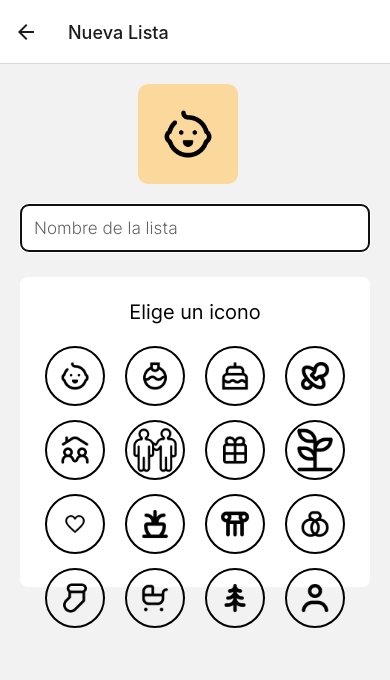
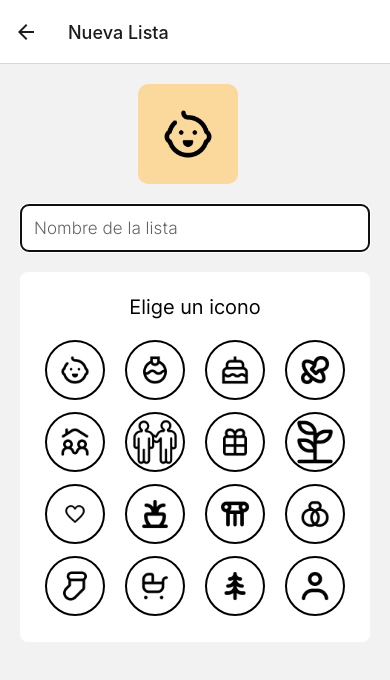
Before and after one commit to Cayetano97/WishList, a React Native app in the folder FrontEnd/: screen /NewList in a window 390 px wide. Shown: the top 680 px of the page. Built offline with nearby package versions, Linux system fonts and the light colour scheme.

Commit message:
Refactor Icons

```diff
--- a/FrontEnd/Global.js
+++ b/FrontEnd/Global.js
@@ -1,5 +1,5 @@
 const globals = {
-  IP: "http://192.168.1.85:8000",
+  IP: "http://192.168.1.113:8000",
 };
 
 export default globals;
--- a/FrontEnd/Globalstyles.js
+++ b/FrontEnd/Globalstyles.js
@@ -203,20 +203,43 @@ const globalstyles = StyleSheet.create({
 
     // Screen create list and collection styles
 
-    title: {
-        fontSize: 22,
-        fontFamily: "Inter_500Medium",
-        paddingVertical: 5,
+    cardIcons: {
+        height: 370,
+        marginVertical: 10,
     },
 
-    cardIcons: {
-        height: 310,
-        marginTop: 15,
-        marginBottom: 20,
+    textChooseIcon: {
+        fontFamily: "Inter_400Regular",
+        fontSize: 20,
+        marginTop: 10,
+        marginBottom: 15,
+        textAlign: "center",
     },
 
-    textIcon: {
+    mainIcons: {
+        display: "flex",
+        flexDirection: "row",
+        flexWrap: "wrap",
+        justifyContent: "center",
+    },
 
+    borderImage: {
+        justifyContent: "center",
+        alignItems: "center",
+        marginHorizontal: 10,
+        marginVertical: 6,
+        borderRadius: 500,
+        borderColor: "#000",
+        borderWidth: 2,
+        width: 60,
+        height: 60,
+    },
+
+    mainImages: {
+        width: 70,
+        height: 70,
+        zIndex: 2,
+        position: "absolute",
     },
 });
 
--- /dev/null
+++ b/FrontEnd/components/Icons/Icons.jsx
@@ -0,0 +1,45 @@
+import globalstyles from "../../Globalstyles";
+import { View, Text, Image, Pressable } from "react-native";
+import { useState } from "react";
+
+const Icons = (props) => {
+  const [pressedIcons, setPressedIcons] = useState(false);
+
+  const handlePress = (icon) => {
+    props.setImage(icon.image);
+    props.setImageName(icon.name);
+    setPressedIcons({ [icon.name]: true });
+  };
+
+  return (
+    <View style={[globalstyles.card, props.cardIcons]}>
+      <Text style={globalstyles.textChooseIcon}>Elige un icono</Text>
+      <View style={globalstyles.mainIcons}>
+        {props.iconArray.map((icon) => {
+          const isPressed = pressedIcons[icon.name];
+
+          return (
+            <Pressable
+              key={icon.name}
+              onPress={() => {
+                handlePress(icon);
+              }}
+              onBlur={() => setPressedIcons({ [icon.name]: false })}
+            >
+              <View
+                style={[
+                  globalstyles.borderImage,
+                  isPressed && props.pressableImage,
+                ]}
+              >
+                <Image source={icon.image} style={globalstyles.mainImages} />
+              </View>
+            </Pressable>
+          );
+        })}
+      </View>
+    </View>
+  );
+};
+
+export default Icons;
--- a/FrontEnd/components/Lists/NewList.jsx
+++ b/FrontEnd/components/Lists/NewList.jsx
@@ -10,6 +10,7 @@ import {
   Pressable,
 } from "react-native";
 import { useRef, useState, useEffect } from "react";
+import Icons from "../Icons/Icons";
 
 import Baby from "../../assets/img/stuffs/Baby.png";
 import Ball from "../../assets/img/stuffs/Ball.png";
@@ -66,7 +67,7 @@ const NewList = () => {
       </View>
       <TextInput
         ref={inputRef}
-        focusable={focus}
+        eidatble={true}
         onFocus={() => setFocus(true)}
         onBlur={() => setFocus(false)}
         style={[
@@ -77,25 +78,13 @@ const NewList = () => {
         ]}
         placeholder={"Nombre de la lista"}
       />
-      <View style={[globalstyles.card, globalstyles.cardIcons]}>
-        <Text style={styles.textIcon}>Elige un icono</Text>
-        <View style={styles.stuffIcons}>
-          {stuffIcons.map((stuff) => {
-            return (
-              <Pressable
-                key={stuff.name}
-                style={styles.stuffCards}
-                onPress={() => {
-                  setImage(stuff.image), setImageName(stuff.name);
-                }}
-              >
-                <View style={styles.stuffBorder} />
-                <Image source={stuff.image} style={styles.stuffImages} />
-              </Pressable>
-            );
-          })}
-        </View>
-      </View>
+      <Icons
+        iconArray={stuffIcons}
+        cardIcons={globalstyles.cardIcons}
+        setImage={setImage}
+        setImageName={setImageName}
+        pressableImage={styles.pressableImage}
+      />
     </ScrollView>
   );
 };
@@ -115,54 +104,8 @@ const styles = StyleSheet.create({
     height: 120,
   },
 
-  //   stuffIcons: {
-  //     height: 310,
-  //     marginTop: 15,
-  //     marginBottom: 20,
-  //   },
-
-  textIcon: {
-    fontFamily: "Inter_400Regular",
-    fontSize: 20,
-    marginTop: 10,
-    marginBottom: 15,
-    textAlign: "center",
-  },
-
-  stuffIcons: {
-    display: "flex",
-    flexDirection: "row",
-    flexWrap: "wrap",
-    justifyContent: "center",
-  },
-
-  animalIcons: {
-    display: "flex",
-    flexDirection: "row",
-    flexWrap: "wrap",
-    justifyContent: "center",
-  },
-
-  stuffCards: {
-    display: "flex",
-    justifyContent: "center",
-    alignItems: "center",
-    marginVertical: 7,
-  },
-
-  stuffBorder: {
+  pressableImage: {
+    backgroundColor: "#fbd99d",
     borderRadius: 500,
-    borderColor: "#000",
-    borderWidth: 2,
-    width: 60,
-    height: 60,
-    marginHorizontal: 10,
-  },
-
-  stuffImages: {
-    width: 70,
-    height: 70,
-    zIndex: 2,
-    position: "absolute",
   },
 });
--- a/FrontEnd/components/Login-Register/Customize-Profile.jsx
+++ b/FrontEnd/components/Login-Register/Customize-Profile.jsx
@@ -1,3 +1,4 @@
+import globalstyles from "../../Globalstyles";
 import { useState, useEffect } from "react";
 import {
   View,
@@ -22,8 +23,8 @@ import Pig from "../../assets/img/animals/Pig.png";
 import Sheep from "../../assets/img/animals/Sheep.png";
 import Whale from "../../assets/img/animals/Whale.png";
 
-import globalstyles from "../../Globalstyles";
 import { getUserInfo, updateUserInfo } from "../../fetch/UserFetch";
+import Icons from "../Icons/Icons";
 
 const CustomizeProfile = ({ route }) => {
   const [image, setImage] = useState(Jellyfish);
@@ -104,26 +105,13 @@ const CustomizeProfile = ({ route }) => {
               <Text style={styles.unsernameText}>{data.username}</Text>
             </View>
           </View>
-          <View style={[globalstyles.card, styles.icons]}>
-            {/* <View style={[globalstyles.card, globalstyles.cardIcons]}> */}
-            <Text style={styles.textIcon}>Elige un icono</Text>
-            <View style={styles.animalIcons}>
-              {animalIcons.map((animal) => {
-                return (
-                  <Pressable
-                    key={animal.name}
-                    style={styles.animalCards}
-                    onPress={() => {
-                      setImage(animal.image), setImageName(animal.name);
-                    }}
-                  >
-                    <View style={styles.animalBorder} />
-                    <Image source={animal.image} style={styles.animalImages} />
-                  </Pressable>
-                );
-              })}
-            </View>
-          </View>
+          <Icons
+            cardIcons={styles.icons}
+            iconArray={animalIcons}
+            setImage={setImage}
+            setImageName={setImageName}
+            pressableImage={styles.pressableImage}
+          />
           <Pressable
             style={[globalstyles.button, globalstyles.purpleMainButton]}
             onPress={handleCreate}
@@ -216,41 +204,8 @@ const styles = StyleSheet.create({
     marginBottom: 20,
   },
 
-  textIcon: {
-    fontFamily: "Inter_400Regular",
-    fontSize: 20,
-    marginTop: 10,
-    marginBottom: 15,
-    textAlign: "center",
-  },
-
-  animalIcons: {
-    display: "flex",
-    flexDirection: "row",
-    flexWrap: "wrap",
-    justifyContent: "center",
-  },
-
-  animalCards: {
-    display: "flex",
-    justifyContent: "center",
-    alignItems: "center",
-    marginVertical: 7,
-  },
-
-  animalBorder: {
+  pressableImage: {
+    backgroundColor: "#E9DAF2",
     borderRadius: 500,
-    borderColor: "#000",
-    borderWidth: 2,
-    width: 60,
-    height: 60,
-    marginHorizontal: 10,
-  },
-
-  animalImages: {
-    width: 70,
-    height: 70,
-    zIndex: 1,
-    position: "absolute",
   },
 });
```
